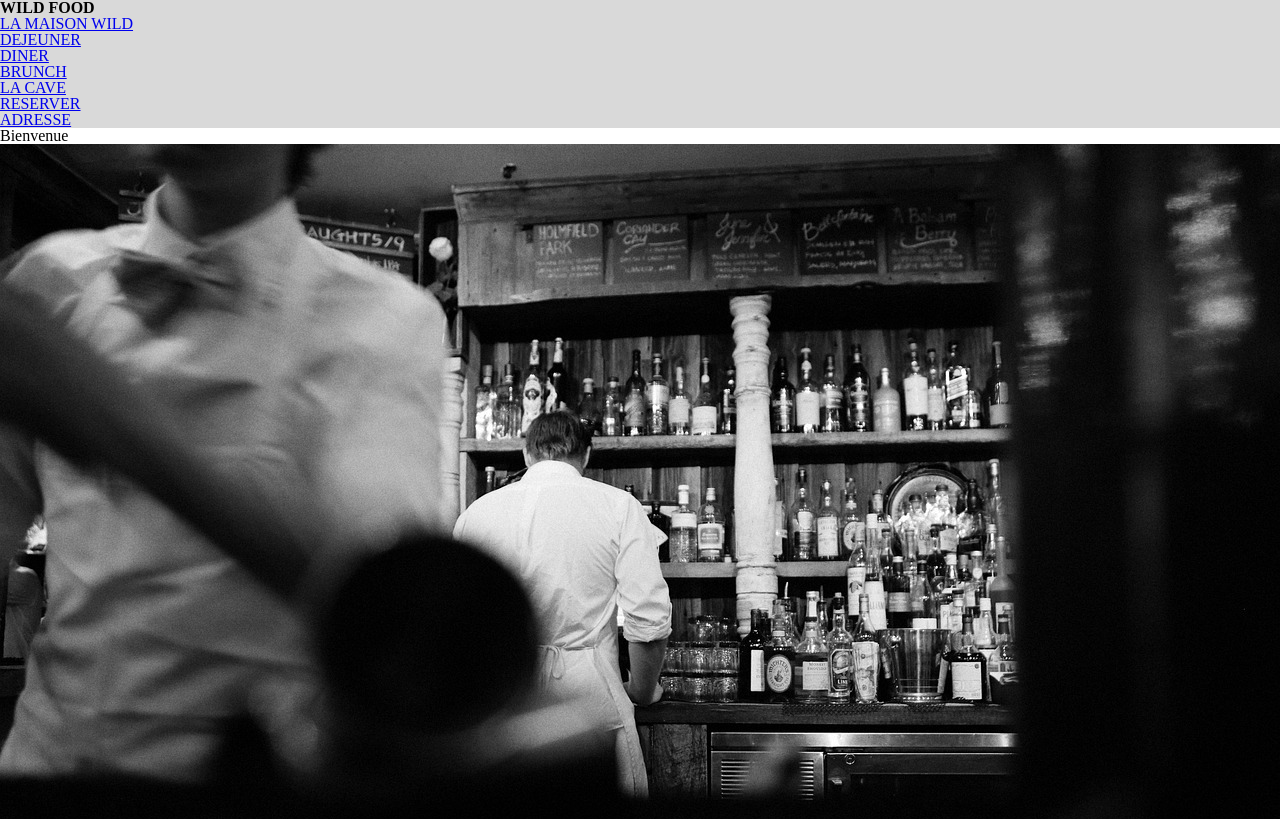
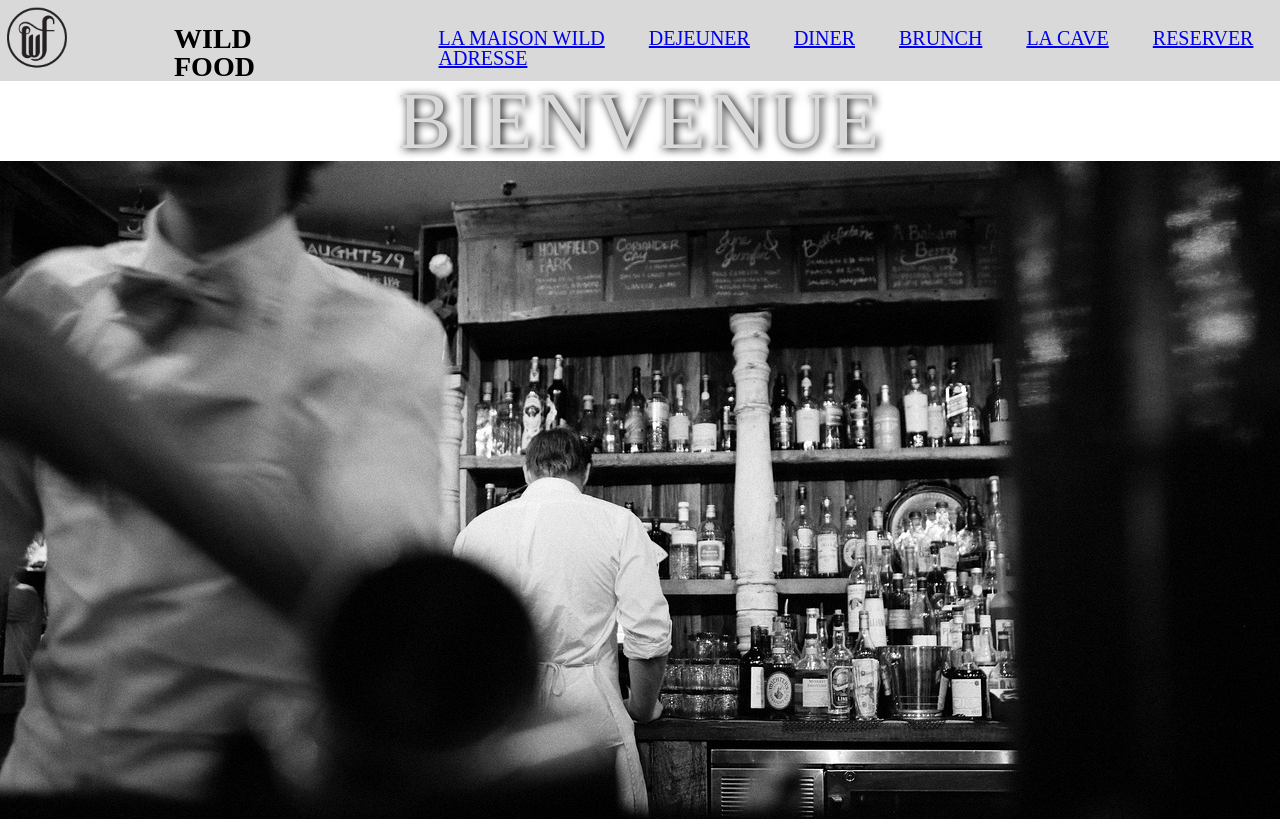
Before and after one commit to LCDP69/WILD-FOOD, a plain HTML site: page index.html in a window 1280 px wide. Shown: the top 819 px of the page. Drawn offline with Linux system fonts and the light colour scheme; a web font is replaced by a local one.

Commit message:
MAJ-8112023-3.30pm

```diff
--- a/index.css
+++ b/index.css
@@ -23,14 +23,51 @@ input,select{vertical-align:middle}
  --light-color:  #f5f5f5;
 }
 
-body {
-}
-
 nav {
     color: var(--dark-color);
    background: var(--medium-color);
+   display: flex;
+   gap: 100px;
+
 }
 
-h1 {
+.logo img {
+    height: 70px;
+    align-content: center;
+    padding: 2px;
+}
 
+.title h1 {
+font-size: 28px;
+color: var(--dark-color);
+margin-top: 25px;
 }
+
+.linknav li{
+    color: var(--dark-color);
+    font-size: 20px;
+    display: inline;
+    padding: 20px;
+    text-decoration: none;
+     }
+
+     ul {
+        margin-top: 28px;
+     }
+
+     li {
+        text-decoration: none;
+     }
+
+     header {
+        text-transform: uppercase;
+        letter-spacing: 3px;
+        text-align: center;
+        font-size: 80px;
+        text-shadow: 2px 1px 9px black;
+        color: var(--medium-color)
+     }
+
+     .homepic img {
+        width: 100%;
+     }
--- a/index.html
+++ b/index.html
@@ -17,7 +17,13 @@
     <main>
         <div>
             <nav>
+                <div class="logo">
+                <img src="./img/logo WF.png" alt="logo">
+            </div>
+            <div class="title">
                 <h1>WILD FOOD</h1>
+            </div>
+            <div class="linknav">
                 <ul>
                     <li><a href="#LaMaisonWILD">LA MAISON WILD</a></li>
                     <li><a href="#DEJEUNER">DEJEUNER</a></li>
@@ -27,6 +33,7 @@
                     <li><a href="#RESERVER">RESERVER</a></li>
                     <li><a href="#ADRESSE">ADRESSE</a></li>
                 </ul>
+            </div>
             </nav>
         </div>
 
```
